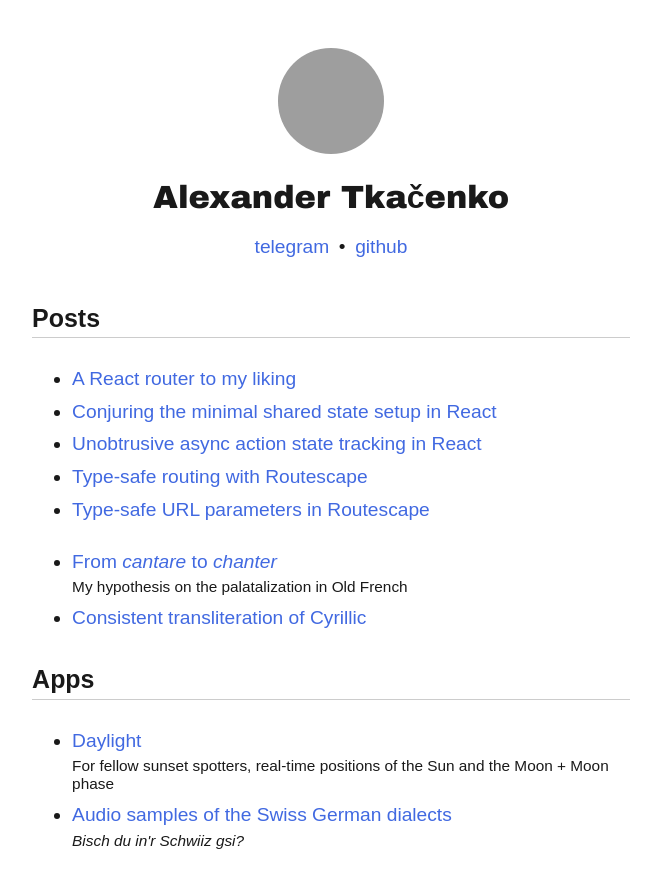
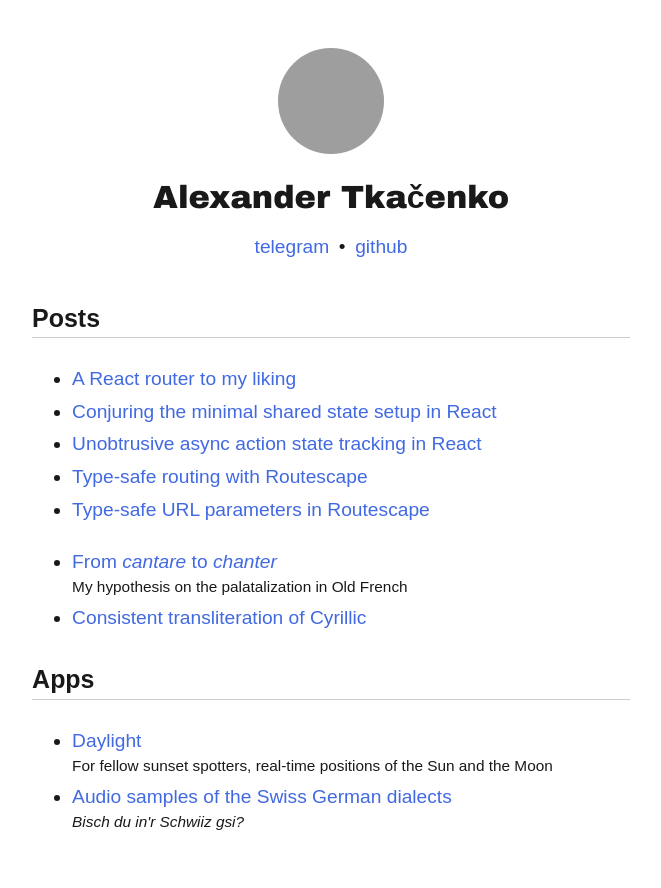
Before and after one commit to axtk/axtk.github.io, a Jekyll site: the page built from index.html, in a window 1280 px wide, cut to the strip 0-937 px from the top of the page. Shown: the top 888 px of the strip, without its empty margins (309-970 px from the left). Built offline with Jekyll 4.4.1, drawn with Linux system fonts in a browser that asks for light colours; grey boxes are pictures that could not be loaded.

Commit message:
update index

```diff
--- a/index.html
+++ b/index.html
@@ -37,7 +37,7 @@ layout: index
 
 <ul>
     <li><a href="{{site.github.baseurl}}/daylight">Daylight</a><br>
-        <span class="description">For fellow sunset spotters, real-time positions of the Sun and the Moon + Moon phase</span></li>
+        <span class="description">For fellow sunset spotters, real-time positions of the Sun and the Moon</span></li>
     <li><a href="{{site.github.baseurl}}/alemannic">Audio samples of the Swiss German dialects</a><br>
         <span class="description"><i>Bisch du in'r Schwiiz gsi?</i></span></li>
 </ul>
```
